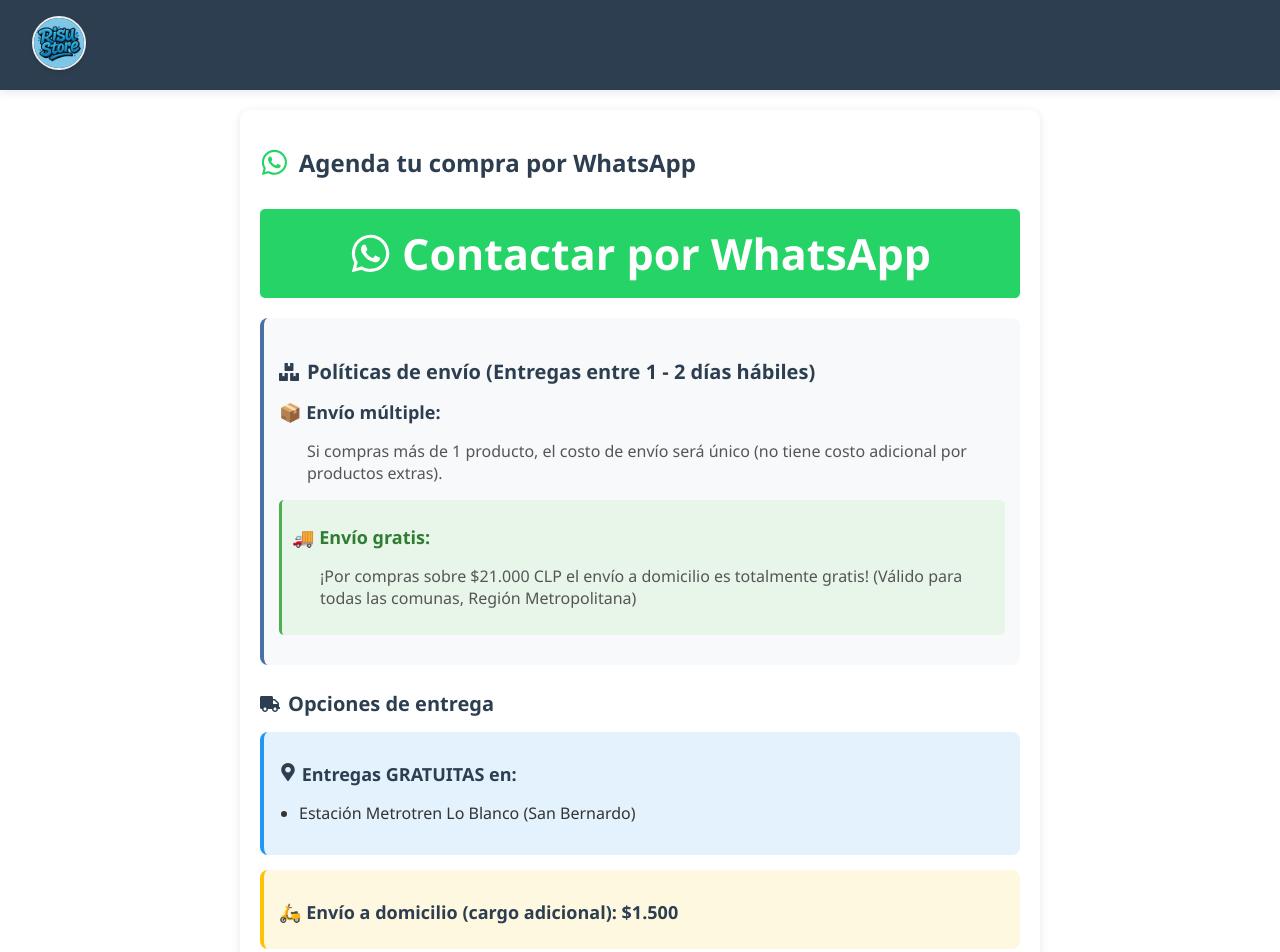
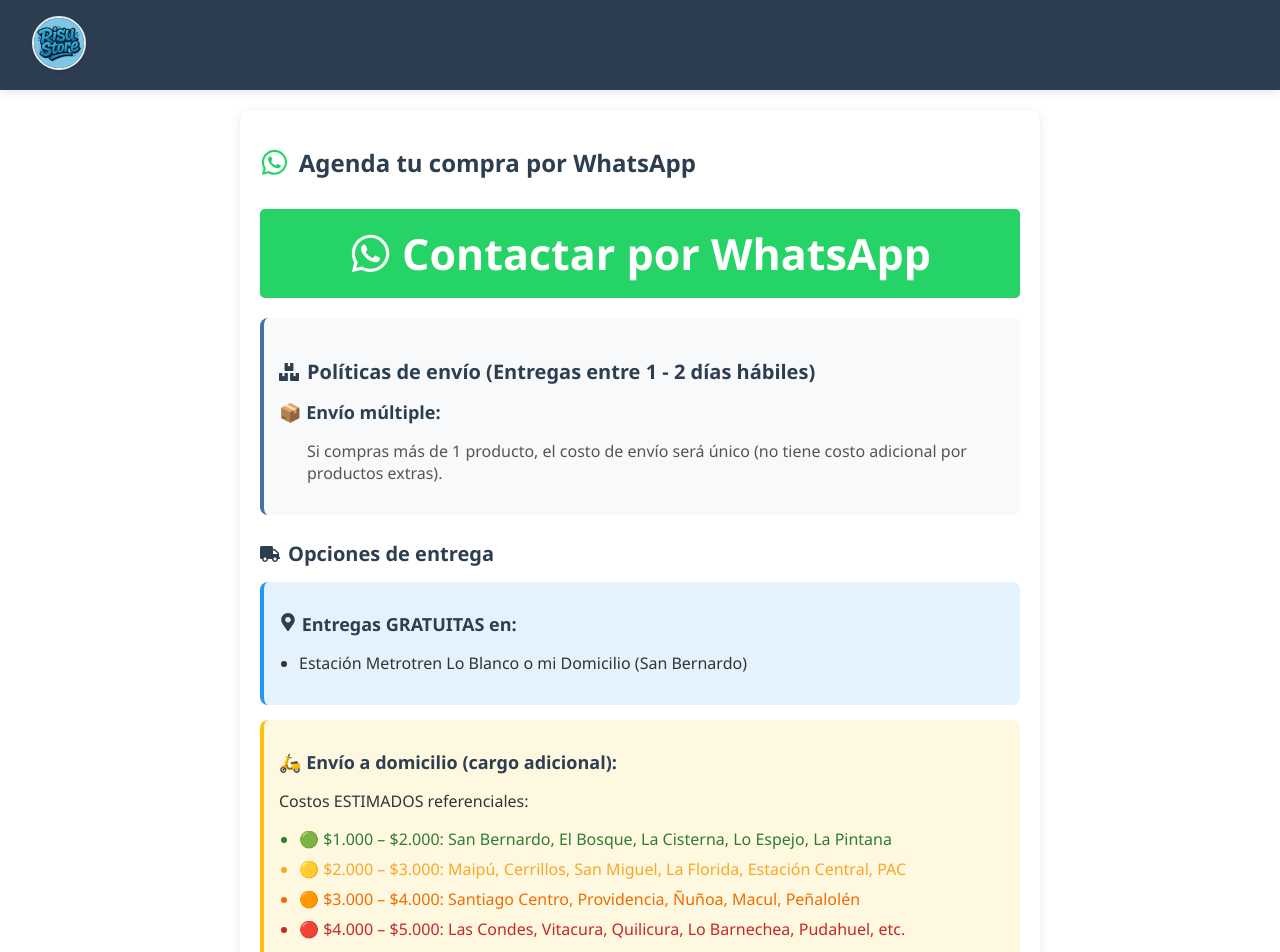
Before and after one commit to Kunashgi/risu-store, a React (Create React App) app: page /agendar-compra in a window 1280 px wide. Shown: the top 952 px of the page. Built offline with nearby package versions, Linux system fonts and the light colour scheme.

Commit message:
Agregar costos referenciales

```diff
--- a/src/components/Catalog/AgendarCompraPage.jsx
+++ b/src/components/Catalog/AgendarCompraPage.jsx
@@ -29,10 +29,10 @@ const AgendarCompra = () => {
               <h3>📦 Envío múltiple:</h3>
               <p>Si compras más de 1 producto, el costo de envío será único (no tiene costo adicional por productos extras).</p>
             </div>
-            <div className="policy-item free-shipping">
+            {/* <div className="policy-item free-shipping">
               <h3>🚚 Envío gratis:</h3>
               <p>¡Por compras sobre $21.000 CLP el envío a domicilio es totalmente gratis! (Válido para todas las comunas, Región Metropolitana)</p>
-            </div>
+            </div> */}
           </div>
 
           <div className="delivery-section">
@@ -40,19 +40,19 @@ const AgendarCompra = () => {
             <div className="delivery-option free">
               <h3><FaMapMarkerAlt /> Entregas GRATUITAS en:</h3>
               <ul>
-                <li>Estación Metrotren Lo Blanco (San Bernardo)</li>
+                <li>Estación Metrotren Lo Blanco o mi Domicilio  (San Bernardo) </li>
               </ul>
             </div>
 
             <div className="delivery-option paid">
-              <h3>🛵 Envío a domicilio (cargo adicional): $1.500 </h3>
-              {/* <p>Costos estimados referenciales:</p>
+              <h3>🛵 Envío a domicilio (cargo adicional):</h3>
+              <p>Costos ESTIMADOS referenciales:</p>
               <ul>
                 <li className="green">🟢 $1.000 – $2.000: San Bernardo, El Bosque, La Cisterna, Lo Espejo, La Pintana</li>
                 <li className="yellow">🟡 $2.000 – $3.000: Maipú, Cerrillos, San Miguel, La Florida, Estación Central, PAC</li>
                 <li className="orange">🟠 $3.000 – $4.000: Santiago Centro, Providencia, Ñuñoa, Macul, Peñalolén</li>
                 <li className="red">🔴 $4.000 – $5.000: Las Condes, Vitacura, Quilicura, Lo Barnechea, Pudahuel, etc.</li>
-              </ul> */}
+              </ul>
             </div>
           </div>
         </div>
--- a/src/data/products.js
+++ b/src/data/products.js
@@ -254,7 +254,7 @@ export const products = [
     {
     id: 5,
     name: "Mousepad ergonómico",
-    price: "$3.000",
+    price: "$2.500",
     description: "Mousepad con diseño ergonómico, color celeste y negro ",
     categoryId: 3,
     subcategoryId: 103,
```
